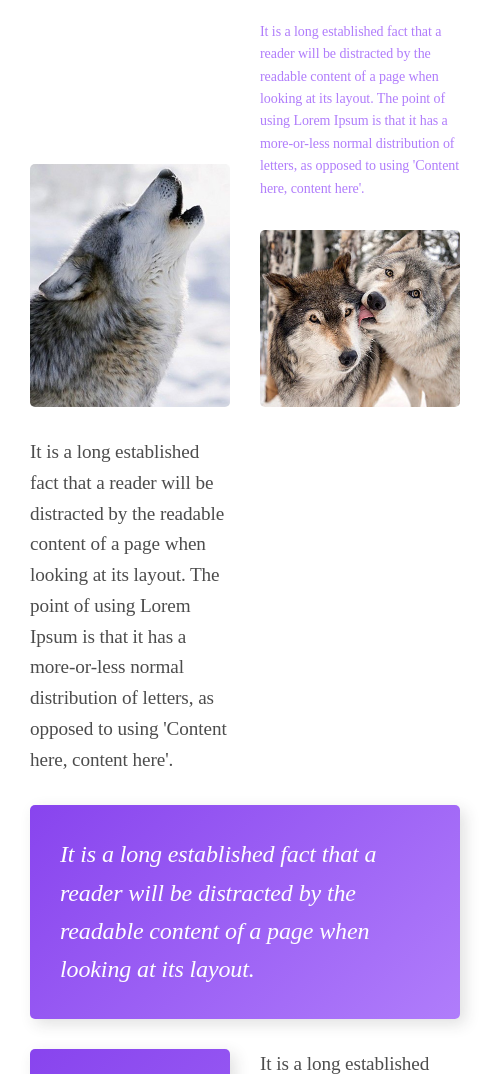
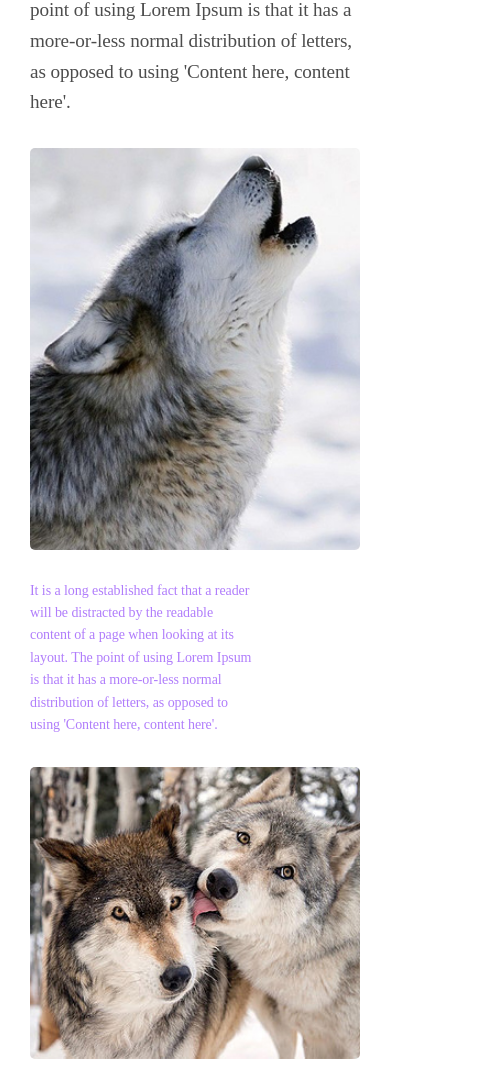
Before and after one commit to DawiMessias/Front-End-Estudos, a plain HTML site: page WildBeast/index.html in a window 390 px wide. Shown: the part 810-1884 px from the top of the page, 490 px wide, since content can reach past the window. Drawn offline with Linux system fonts and the light colour scheme.

Commit message:
Responsividade e Projeto WildBeast Finalizado.

```diff
--- a/WildBeast/style.css
+++ b/WildBeast/style.css
@@ -10,7 +10,7 @@
 }
 
 img {
-		max-width: 200px;
+		width: 100%;
 		display: block;
 		border-radius: 5px
 }
@@ -181,6 +181,12 @@ img {
 	gap: 30px
 }
 
+@media (max-width: 600px) {
+	.content {
+		grid-template-columns: auto;
+	}
+}
+
 .col-wide {
 	grid-column: 1 / -1;
 }
@@ -298,6 +304,7 @@ p {
 	display: grid;
 	align-content: start;
 	gap: 30px;
+	grid-template-columns: repeat(auto-fit, minmax(150px, 1fr));
 }
 
 .anuncio-item {
```
